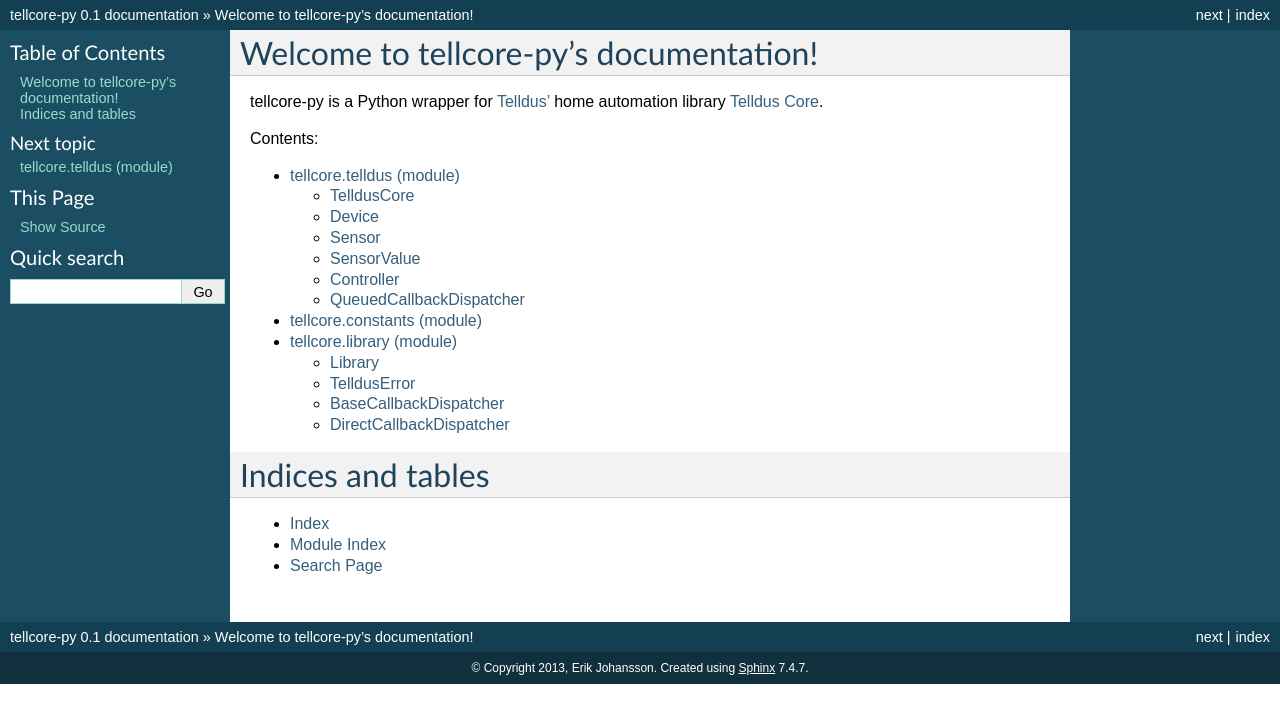
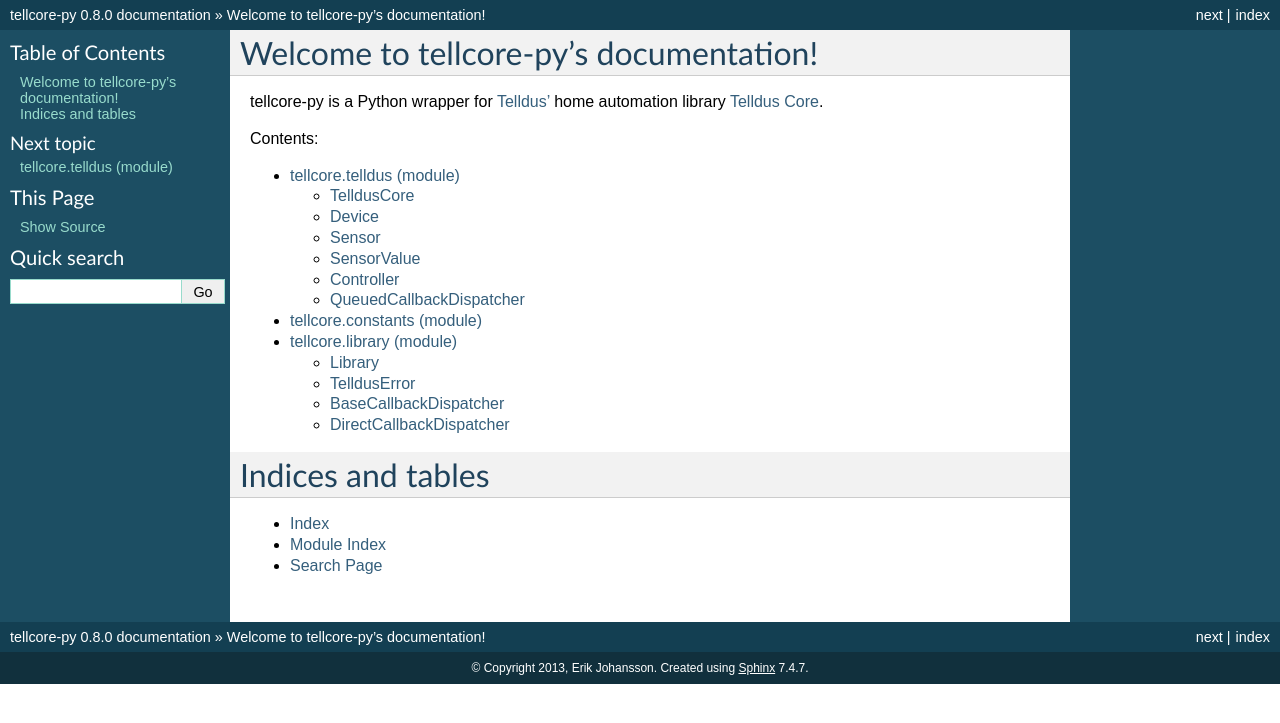
Before and after one commit to erijo/tellcore-py, a Sphinx documentation site: the page built from docs/index.rst, in a window 1280 px wide. Shown: the top 723 px of the page. Built offline with Sphinx 7.4.7, drawn with Linux system fonts in a browser that asks for light colours.

Commit message:
Prepare for v0.8.0

```diff
--- a/docs/conf.py
+++ b/docs/conf.py
@@ -48,9 +48,9 @@
 # built documents.
 #
 # The short X.Y version.
-version = '0.1'
+version = '0.8'
 # The full version, including alpha/beta/rc tags.
-release = '0.1'
+release = '0.8.0'
 
 # The language for content autogenerated by Sphinx. Refer to documentation
 # for a list of supported languages.
--- a/setup.py
+++ b/setup.py
@@ -4,7 +4,7 @@
 
 setup(
     name='tellcore-py',
-    version='0.1.0',
+    version='0.8.0',
     author='Erik Johansson',
     author_email='erik@ejohansson.se',
     packages=['tellcore'],
```
Also changed, not shown: 1 other file.
